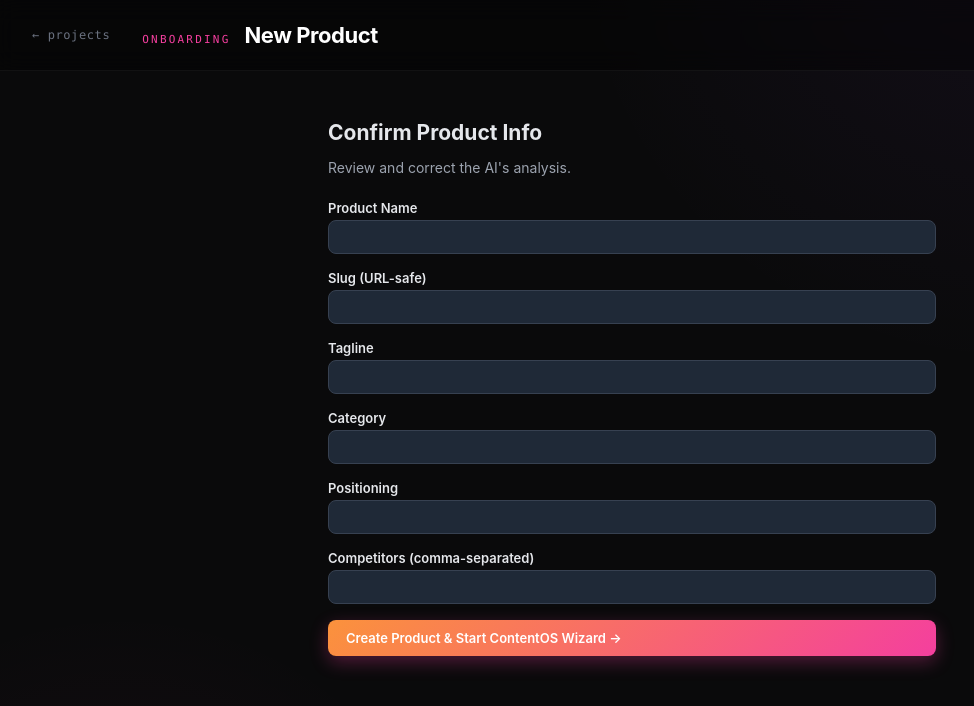
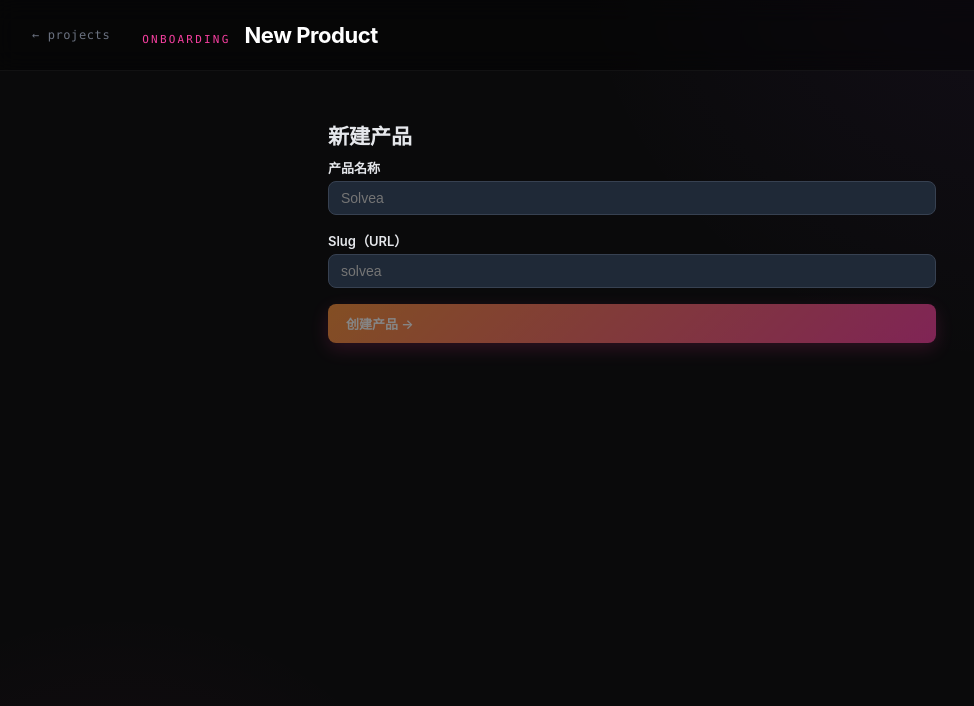
Before and after one commit to mguozhen/gtm-swarm, a React (Vite) app in the folder dashboard/: page /onboard in a window 1280 px wide. Both pictures are taken after a click on the button "手动填写 →". Shown: the top 706 px of the page, without its empty margins (8-982 px from the left). Built offline with nearby package versions, Linux system fonts and the light colour scheme.

Commit message:
feat(onboard): manual form — name + slug only

```diff
--- a/dashboard/src/routes/Onboard.tsx
+++ b/dashboard/src/routes/Onboard.tsx
@@ -147,37 +147,35 @@ export default function Onboard() {
 
         {phase === 'confirm' && editedAnalysis && (
           <div>
-            <h2 style={{ marginBottom: 8 }}>Confirm Product Info</h2>
-            <p style={{ color: '#9ca3af', marginBottom: 24 }}>Review and correct the AI's analysis.</p>
+            <h2 style={{ marginBottom: 8 }}>新建产品</h2>
             {error && <p style={{ color: '#ef4444', marginBottom: 16 }}>{error}</p>}
             {([
-              { key: 'name', label: 'Product Name' },
-              { key: 'slug', label: 'Slug (URL-safe)' },
-              { key: 'tagline', label: 'Tagline' },
-              { key: 'category', label: 'Category' },
-              { key: 'positioning', label: 'Positioning' },
-            ] as const).map(({ key, label }) => (
+              { key: 'name', label: '产品名称', placeholder: 'Solvea' },
+              { key: 'slug', label: 'Slug（URL）', placeholder: 'solvea' },
+            ] as const).map(({ key, label, placeholder }) => (
               <div key={key} style={{ marginBottom: 16 }}>
                 <label style={{ display: 'block', marginBottom: 4, fontWeight: 600, fontSize: 13 }}>{label}</label>
                 <input
                   value={(editedAnalysis as any)[key] || ''}
-                  onChange={e => setEditedAnalysis({ ...editedAnalysis, [key]: e.target.value })}
+                  onChange={e => {
+                    const val = key === 'slug'
+                      ? e.target.value.toLowerCase().replace(/[^a-z0-9-]/g, '-').replace(/-+/g, '-')
+                      : e.target.value
+                    setEditedAnalysis({ ...editedAnalysis, [key]: val })
+                  }}
+                  placeholder={placeholder}
                   style={{ width: '100%', padding: '8px 12px', borderRadius: 8, border: '1px solid #374151',
                     background: '#1f2937', color: '#f9fafb', fontSize: 14, boxSizing: 'border-box' as const }}
                 />
               </div>
             ))}
-            <div style={{ marginBottom: 16 }}>
-              <label style={{ display: 'block', marginBottom: 4, fontWeight: 600, fontSize: 13 }}>Competitors (comma-separated)</label>
-              <input
-                value={editedAnalysis.competitors?.join(', ') || ''}
-                onChange={e => setEditedAnalysis({ ...editedAnalysis, competitors: e.target.value.split(',').map(s => s.trim()).filter(Boolean) })}
-                style={{ width: '100%', padding: '8px 12px', borderRadius: 8, border: '1px solid #374151',
-                  background: '#1f2937', color: '#f9fafb', fontSize: 14, boxSizing: 'border-box' as const }}
-              />
-            </div>
-            <button className="btn btn-primary" onClick={createProduct} style={{ width: '100%' }}>
-              Create Product & Start ContentOS Wizard →
+            <button
+              className="btn btn-primary"
+              onClick={createProduct}
+              disabled={!editedAnalysis.name?.trim() || !editedAnalysis.slug?.trim()}
+              style={{ width: '100%' }}
+            >
+              创建产品 →
             </button>
           </div>
         )}
```
